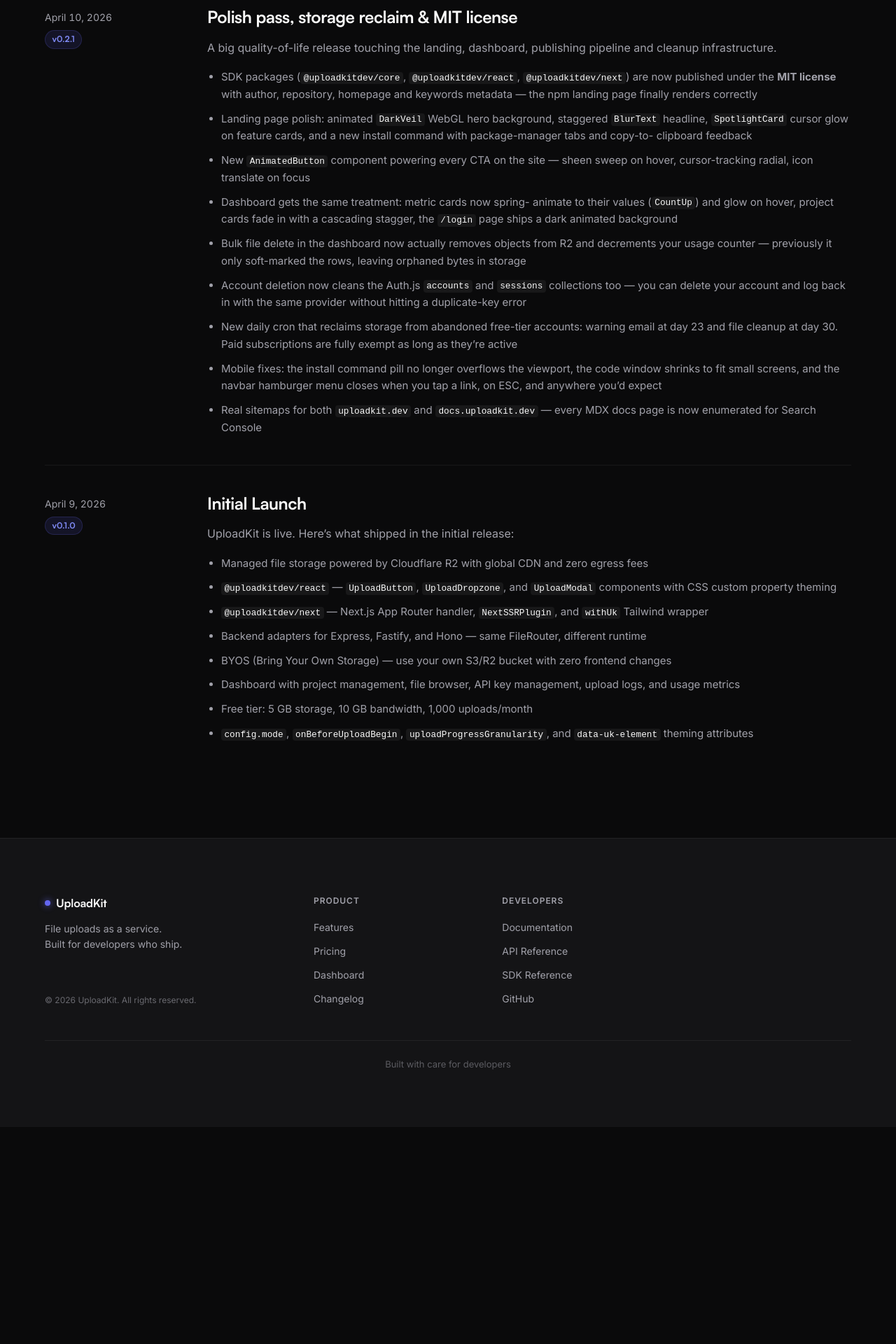
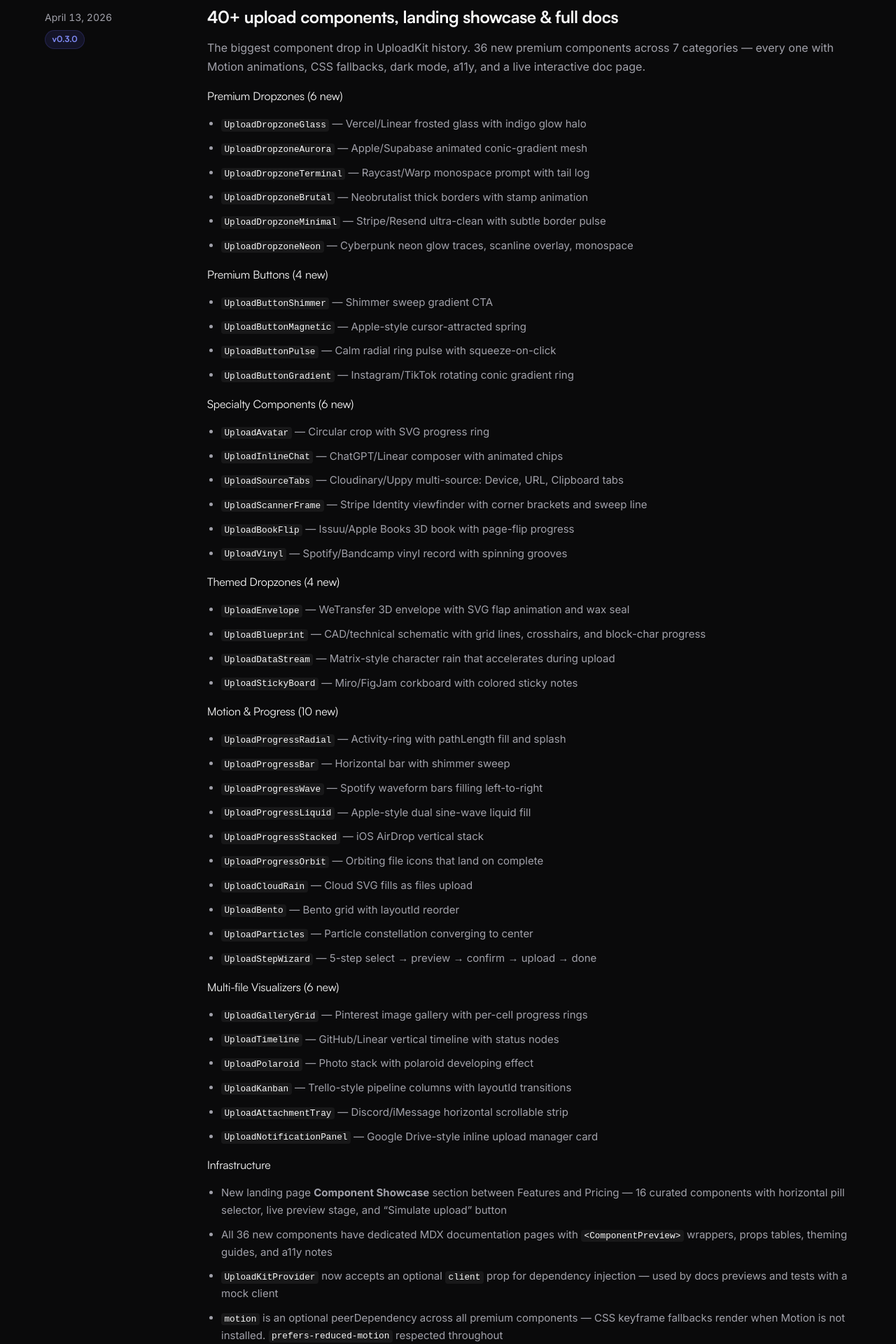
Before and after one commit to drumst0ck/uploadkit, a Next.js app in the folder apps/web/: page /changelog in a window 1280 px wide. Shown: the part 340-2260 px from the top of the page at 70% size. Before the commit the page ends 1950 px from the top, so only its background shows below. Built offline with nearby package versions, Linux system fonts and the light colour scheme.

Commit message:
docs: add v0.3.0 changelog entry with 36 new components
Covers all 7 component categories (Premium Dropzones, Premium Buttons,
Specialty, Themed Dropzones, Motion & Progress, Multi-file Visualizers),
the landing page showcase, docs infrastructure, and Motion optional
peerDependency.

```diff
--- a/apps/web/src/app/changelog/page.tsx
+++ b/apps/web/src/app/changelog/page.tsx
@@ -30,6 +30,223 @@
         {/* Entries */}
         <section className="changelog-entries">
           <div className="container">
+            <article className="changelog-entry">
+              <div className="changelog-entry-meta">
+                <time className="changelog-date" dateTime="2026-04-13">
+                  April 13, 2026
+                </time>
+                <span className="changelog-version">v0.3.0</span>
+              </div>
+
+              <div className="changelog-entry-body">
+                <h2 className="changelog-entry-title">
+                  40+ upload components, landing showcase &amp; full docs
+                </h2>
+                <p className="changelog-entry-lead">
+                  The biggest component drop in UploadKit history. 36 new
+                  premium components across 7 categories — every one with
+                  Motion animations, CSS fallbacks, dark mode, a11y, and a
+                  live interactive doc page.
+                </p>
+
+                <h3 className="changelog-entry-subtitle">Premium Dropzones (6 new)</h3>
+                <ul className="changelog-entry-list">
+                  <li>
+                    <code>UploadDropzoneGlass</code> — Vercel/Linear frosted glass
+                    with indigo glow halo
+                  </li>
+                  <li>
+                    <code>UploadDropzoneAurora</code> — Apple/Supabase animated
+                    conic-gradient mesh
+                  </li>
+                  <li>
+                    <code>UploadDropzoneTerminal</code> — Raycast/Warp monospace
+                    prompt with tail log
+                  </li>
+                  <li>
+                    <code>UploadDropzoneBrutal</code> — Neobrutalist thick borders
+                    with stamp animation
+                  </li>
+                  <li>
+                    <code>UploadDropzoneMinimal</code> — Stripe/Resend ultra-clean
+                    with subtle border pulse
+                  </li>
+                  <li>
+                    <code>UploadDropzoneNeon</code> — Cyberpunk neon glow traces,
+                    scanline overlay, monospace
+                  </li>
+                </ul>
+
+                <h3 className="changelog-entry-subtitle">Premium Buttons (4 new)</h3>
+                <ul className="changelog-entry-list">
+                  <li>
+                    <code>UploadButtonShimmer</code> — Shimmer sweep gradient CTA
+                  </li>
+                  <li>
+                    <code>UploadButtonMagnetic</code> — Apple-style cursor-attracted
+                    spring
+                  </li>
+                  <li>
+                    <code>UploadButtonPulse</code> — Calm radial ring pulse with
+                    squeeze-on-click
+                  </li>
+                  <li>
+                    <code>UploadButtonGradient</code> — Instagram/TikTok rotating
+                    conic gradient ring
+                  </li>
+                </ul>
+
+                <h3 className="changelog-entry-subtitle">Specialty Components (6 new)</h3>
+                <ul className="changelog-entry-list">
+                  <li>
+                    <code>UploadAvatar</code> — Circular crop with SVG progress ring
+                  </li>
+                  <li>
+                    <code>UploadInlineChat</code> — ChatGPT/Linear composer with
+                    animated chips
+                  </li>
+                  <li>
+                    <code>UploadSourceTabs</code> — Cloudinary/Uppy multi-source:
+                    Device, URL, Clipboard tabs
+                  </li>
+                  <li>
+                    <code>UploadScannerFrame</code> — Stripe Identity viewfinder
+                    with corner brackets and sweep line
+                  </li>
+                  <li>
+                    <code>UploadBookFlip</code> — Issuu/Apple Books 3D book with
+                    page-flip progress
+                  </li>
+                  <li>
+                    <code>UploadVinyl</code> — Spotify/Bandcamp vinyl record with
+                    spinning grooves
+                  </li>
+                </ul>
+
+                <h3 className="changelog-entry-subtitle">Themed Dropzones (4 new)</h3>
+                <ul className="changelog-entry-list">
+                  <li>
+                    <code>UploadEnvelope</code> — WeTransfer 3D envelope with SVG
+                    flap animation and wax seal
+                  </li>
+                  <li>
+                    <code>UploadBlueprint</code> — CAD/technical schematic with grid
+                    lines, crosshairs, and block-char progress
+                  </li>
+                  <li>
+                    <code>UploadDataStream</code> — Matrix-style character rain that
+                    accelerates during upload
+                  </li>
+                  <li>
+                    <code>UploadStickyBoard</code> — Miro/FigJam corkboard with
+                    colored sticky notes
+                  </li>
+                </ul>
+
+                <h3 className="changelog-entry-subtitle">Motion &amp; Progress (10 new)</h3>
+                <ul className="changelog-entry-list">
+                  <li>
+                    <code>UploadProgressRadial</code> — Activity-ring with pathLength
+                    fill and splash
+                  </li>
+                  <li>
+                    <code>UploadProgressBar</code> — Horizontal bar with shimmer sweep
+                  </li>
+                  <li>
+                    <code>UploadProgressWave</code> — Spotify waveform bars filling
+                    left-to-right
+                  </li>
+                  <li>
+                    <code>UploadProgressLiquid</code> — Apple-style dual sine-wave
+                    liquid fill
+                  </li>
+                  <li>
+                    <code>UploadProgressStacked</code> — iOS AirDrop vertical stack
+                  </li>
+                  <li>
+                    <code>UploadProgressOrbit</code> — Orbiting file icons that land
+                    on complete
+                  </li>
+                  <li>
+                    <code>UploadCloudRain</code> — Cloud SVG fills as files upload
+                  </li>
+                  <li>
+                    <code>UploadBento</code> — Bento grid with layoutId reorder
+                  </li>
+                  <li>
+                    <code>UploadParticles</code> — Particle constellation converging
+                    to center
+                  </li>
+                  <li>
+                    <code>UploadStepWizard</code> — 5-step select → preview → confirm
+                    → upload → done
+                  </li>
+                </ul>
+
+                <h3 className="changelog-entry-subtitle">Multi-file Visualizers (6 new)</h3>
+                <ul className="changelog-entry-list">
+                  <li>
+                    <code>UploadGalleryGrid</code> — Pinterest image gallery with
+                    per-cell progress rings
+                  </li>
+                  <li>
+                    <code>UploadTimeline</code> — GitHub/Linear vertical timeline
+                    with status nodes
+                  </li>
+                  <li>
+                    <code>UploadPolaroid</code> — Photo stack with polaroid developing
+                    effect
+                  </li>
+                  <li>
+                    <code>UploadKanban</code> — Trello-style pipeline columns with
+                    layoutId transitions
+                  </li>
+                  <li>
+                    <code>UploadAttachmentTray</code> — Discord/iMessage horizontal
+                    scrollable strip
+                  </li>
+                  <li>
+                    <code>UploadNotificationPanel</code> — Google Drive-style inline
+                    upload manager card
+                  </li>
+                </ul>
+
+                <h3 className="changelog-entry-subtitle">Infrastructure</h3>
+                <ul className="changelog-entry-list">
+                  <li>
+                    New landing page <strong>Component Showcase</strong> section
+                    between Features and Pricing — 16 curated components with
+                    horizontal pill selector, live preview stage, and &ldquo;Simulate
+                    upload&rdquo; button
+                  </li>
+                  <li>
+                    All 36 new components have dedicated MDX documentation pages with{' '}
+                    <code>&lt;ComponentPreview&gt;</code> wrappers, props tables,
+                    theming guides, and a11y notes
+                  </li>
+                  <li>
+                    <code>UploadKitProvider</code> now accepts an optional{' '}
+                    <code>client</code> prop for dependency injection — used by docs
+                    previews and tests with a mock client
+                  </li>
+                  <li>
+                    <code>motion</code> is an optional peerDependency across all
+                    premium components — CSS keyframe fallbacks render when Motion is
+                    not installed. <code>prefers-reduced-motion</code> respected
+                    throughout
+                  </li>
+                  <li>
+                    Docs navigation reorganized into 7 sections: Classics, Premium
+                    Dropzones, Premium Buttons, Specialty, Themed Dropzones, Motion
+                    &amp; Progress, Multi-file Visualizers
+                  </li>
+                  <li>
+                    <code>mergeClass()</code> utility upgraded to variadic args
+                  </li>
+                </ul>
+              </div>
+            </article>
+
             <article className="changelog-entry">
               <div className="changelog-entry-meta">
                 <time className="changelog-date" dateTime="2026-04-10">
```
